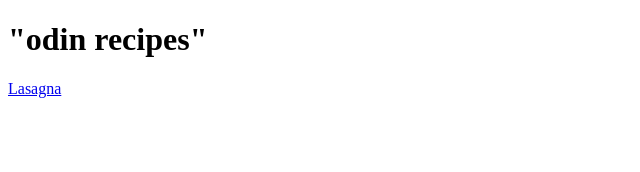
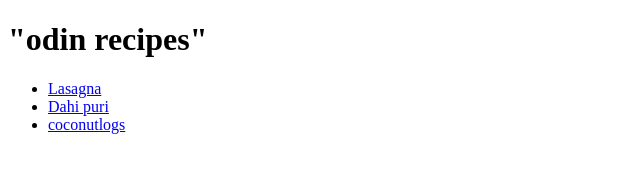
Before and after one commit to KingDeadeye/odin-recipes, a plain HTML site: page index.html in a window 1280 px wide. Shown: the whole page, without its empty margins (0-640 px from the left). Drawn offline with Linux system fonts and the light colour scheme.

Commit message:
Add Recipe 2 and 3

```diff
--- a/index.html
+++ b/index.html
@@ -8,6 +8,10 @@
 </head>
 <body>
     <h1>"odin recipes"</h1>
-    <a href="recipe/lasagna.html">Lasagna</a>
+    <ul>
+        <li><a href="recipe/lasagna.html">Lasagna</a></li>
+        <li><a href="recipe/dahipuri.html">Dahi puri</a></li>
+        <li><a href="recipe/coconutlogs.html">coconutlogs</a></li>
+</ul>
 </body>
 </html>
```
